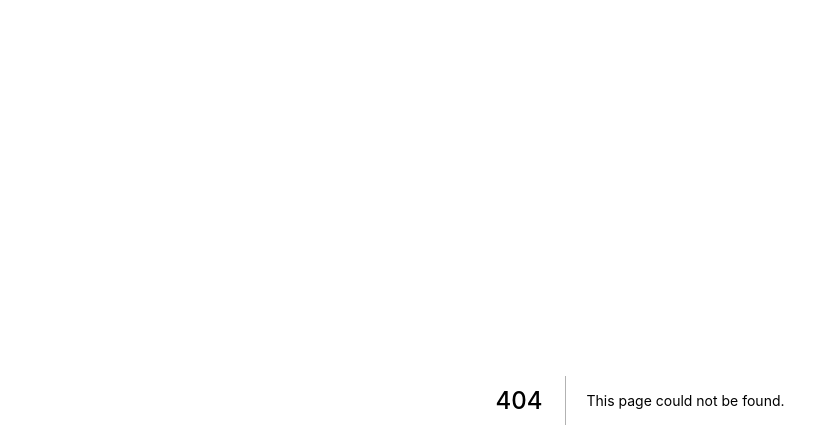
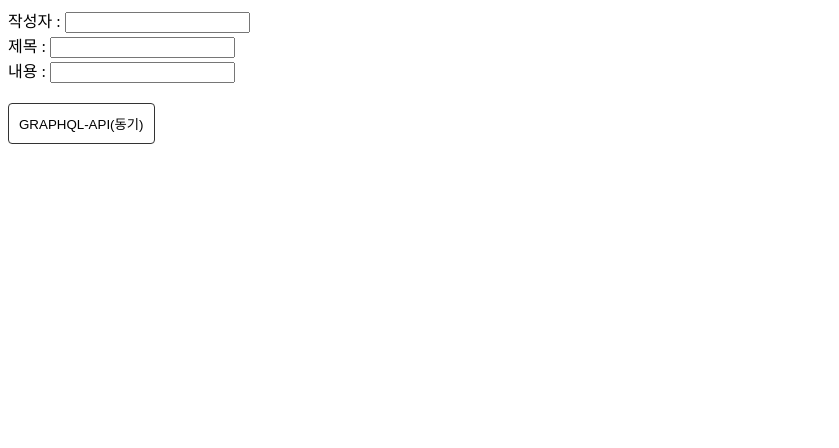
Before and after one commit to hyemin33/study-codecamp, a Next.js app in the folder class/: page /04-01-container-presenter in a window 1280 px wide. Before the commit this address had no page. Shown: the top 448 px of the page, without its empty margins (0-839 px from the left). Built offline with nearby package versions, Linux system fonts and the light colour scheme.

Commit message:
feat: 02-02-graphql-mutation-args 파일분리 해서 구현하기

```diff
--- /dev/null
+++ b/class/components/units/board/write/BoardWrite.container.js
@@ -0,0 +1,57 @@
+import BoardWriteUi from "./BoardWrite.presenter";
+import { useMutation } from "@apollo/client";
+import { useRouter } from "next/router";
+import { useState } from "react";
+import { CREATE_BOARD } from "./BoardWrite.queries";
+
+export default function BoardWrite() {
+  const [writer, setWriter] = useState("");
+  const [title, setTitle] = useState("");
+  const [contents, setContents] = useState("");
+
+  const [my] = useMutation(CREATE_BOARD);
+
+  const router = useRouter();
+
+  const onClickSubmit = async () => {
+    try {
+      const result = await my({
+        variables: {
+          // variables 가 $ 역할을 함.
+          writer: writer, // 이 함수에 없으면 스코프 체인을 통해서 위 함수에서 찾음
+          title: title,
+          contents: contents,
+        },
+      });
+      alert(result.data.createBoard.message);
+      console.log(result.data.createBoard);
+
+      //완료 후 상세페이지로 이동 시키기 추가
+      router.push(
+        `/03-03-dynamic-routed-board-query/${result.data.createBoard.number}`
+      );
+    } catch (error) {
+      alert(error.message);
+    }
+  };
+
+  const onChangeWriter = (e) => {
+    setWriter(e.target.value);
+  };
+
+  const onChangeTitle = (e) => {
+    setTitle(e.target.value);
+  };
+  const onChangeContents = (e) => {
+    setContents(e.target.value);
+  };
+
+  return (
+    <BoardWriteUi
+      onChangeWriter={onChangeWriter}
+      onChangeTitle={onChangeTitle}
+      onChangeContents={onChangeContents}
+      onClickSubmit={onClickSubmit}
+    />
+  );
+}
--- /dev/null
+++ b/class/components/units/board/write/BoardWrite.presenter.js
@@ -0,0 +1,15 @@
+import { Button } from "./BoardWrite.styles";
+
+export default function BoardWriteUi(props) {
+  return (
+    <>
+      작성자 : <input type="text" onChange={props.onChangeWriter} />
+      <br />
+      제목 : <input type="text" onChange={props.onChangeTitle} />
+      <br />
+      내용 : <input type="text" onChange={props.onChangeContents} />
+      <br />
+      <Button onClick={props.onClickSubmit}>GRAPHQL-API(동기)</Button>
+    </>
+  );
+}
--- /dev/null
+++ b/class/components/units/board/write/BoardWrite.queries.js
@@ -0,0 +1,11 @@
+const { gql } = require("@apollo/client");
+
+export const CREATE_BOARD = gql`
+  mutation createBoard($writer: String, $title: String, $contents: String) {
+    createBoard(writer: $writer, title: $title, contents: $contents) {
+      _id
+      number
+      message
+    }
+  }
+`;
--- /dev/null
+++ b/class/components/units/board/write/BoardWrite.styles.js
@@ -0,0 +1,9 @@
+import styled from "@emotion/styled";
+
+export const Button = styled.button`
+  border: 1px solid #333;
+  border-radius: 4px;
+  background: none;
+  padding: 10px;
+  margin-top: 20px;
+`;
--- /dev/null
+++ b/class/pages/04-01-container-presenter/index.js
@@ -0,0 +1,6 @@
+import BoardWrite from "@/components/units/board/write/BoardWrite.container";
+
+//02-02-graphql-mutation-args 파일분리 해서 구현
+export default function BoardMutationPage() {
+  return <BoardWrite />;
+}
```
